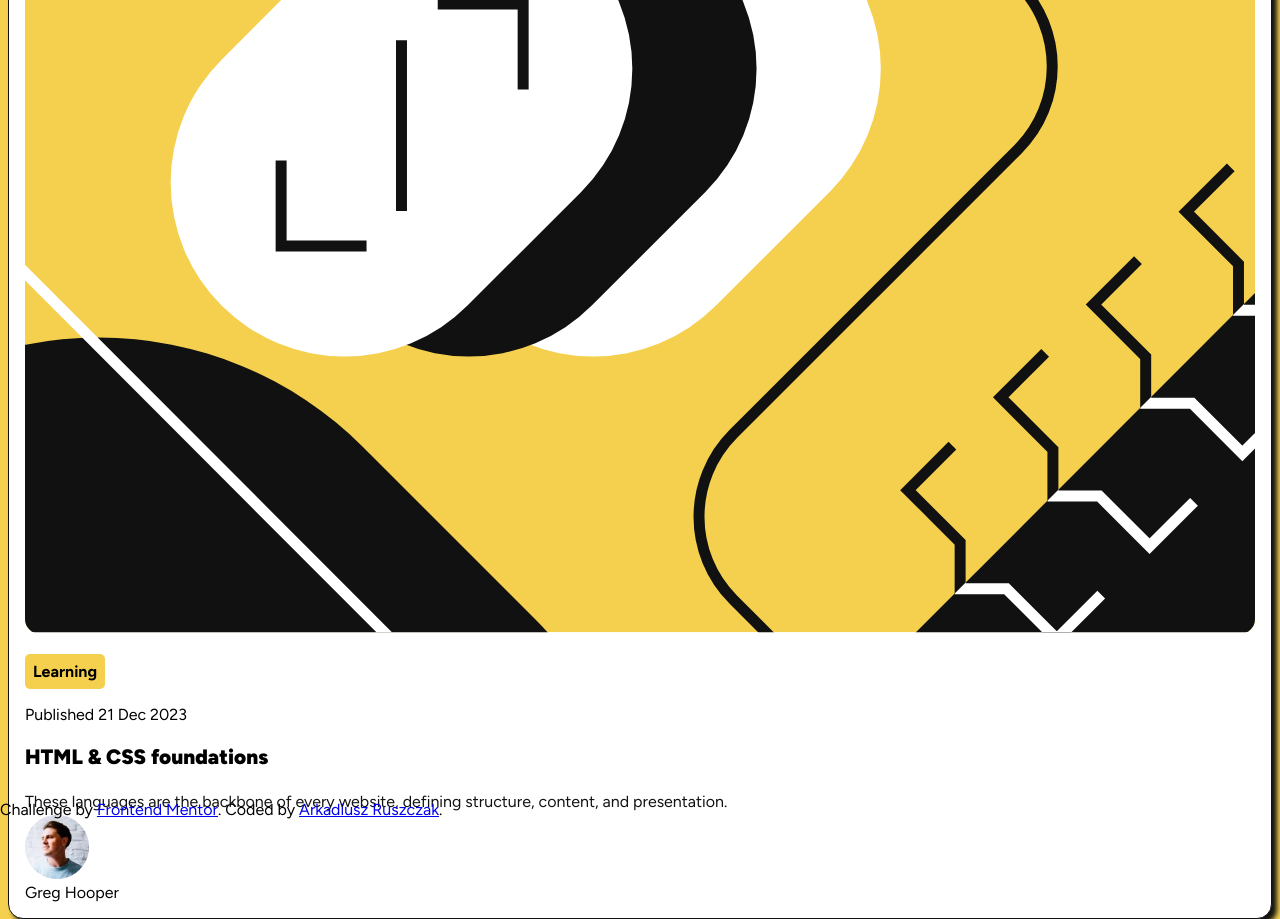
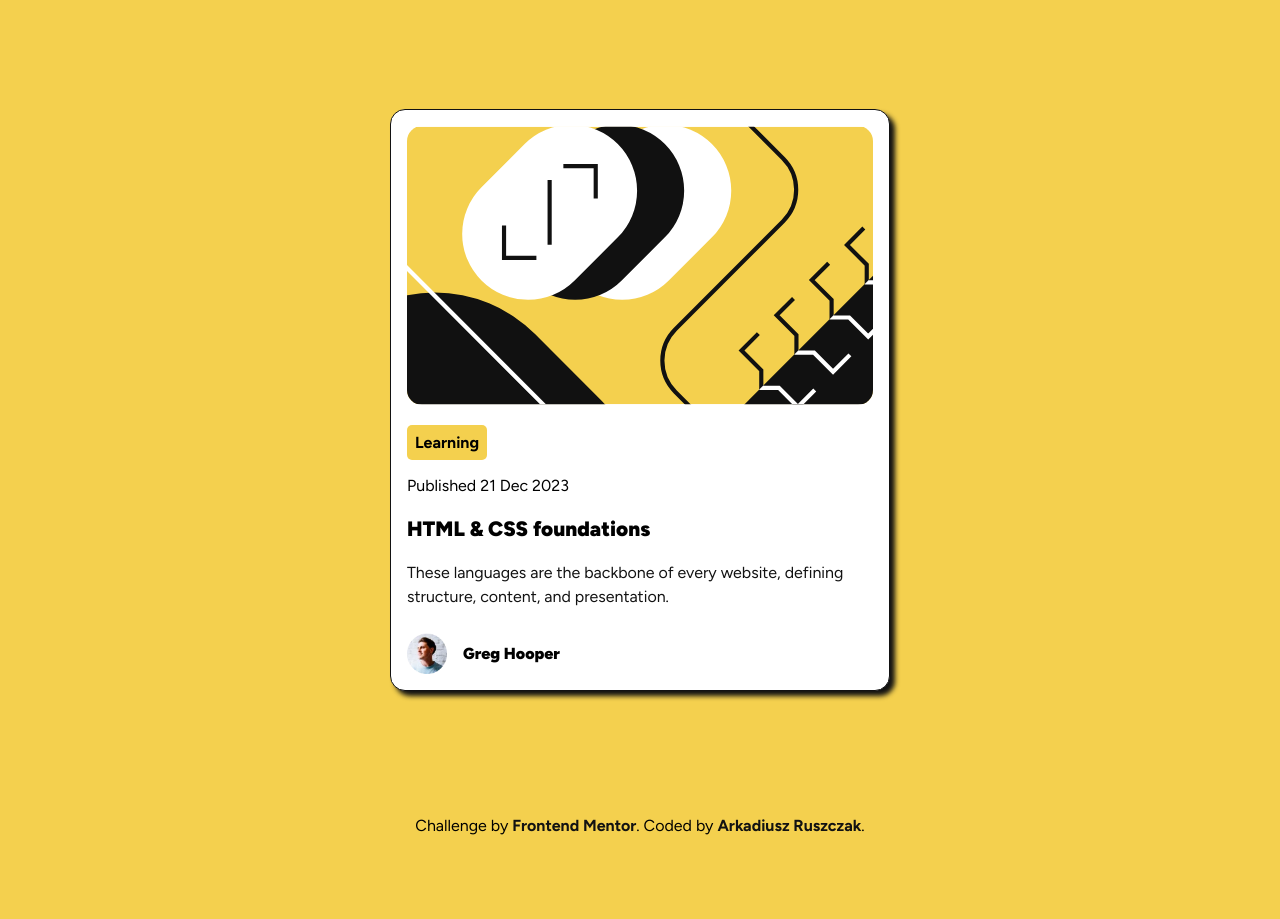
Before and after one commit to ArekR93/blog_card, a plain HTML site: page index.html in a window 1280 px wide. After the commit the page ends 851 px from the top, so only its background shows below. Drawn offline with Linux system fonts and the light colour scheme.

Commit message:
finished project

```diff
--- a/index.html
+++ b/index.html
@@ -26,7 +26,7 @@
       <p class="desc-text">These languages are the backbone of every website, defining structure, content, and presentation.</p>
       <div class="author">
         <img src="./assets/images/image-avatar.webp" alt="author of text">
-        <p class="author">Greg Hooper</p>
+        <p class="author-name">Greg Hooper</p>
       </div>
     </div>
   </div>
--- a/sass/main.scss
+++ b/sass/main.scss
@@ -26,6 +26,7 @@ body {
         background-color: $white;
         padding: 1em;
         width: 100%;
+        max-width: 500px;
         border-radius: 15px;
         border: 1px solid $black;
         box-shadow: 5px 5px 5px $black;
@@ -47,10 +48,37 @@ body {
             font-size: 1.3rem;
             font-weight: 900;
             margin: 1em 0;
+            transition: color .5s;
+        }
+        h1:hover{
+            color:$mainColor;
+            cursor: pointer;
         }
         .desc-text{
             color: $black;
             line-height: 1.5em;
         }
+        .author{
+            display: flex;
+            align-items: center;
+            margin-top: 1.5em;
+            img{
+                width: 40px;
+                margin-right: 1em;
+            }
+            .author-name{
+                font-weight: 900;
+            }
+        }
     }
 }
+
+.footer{
+    padding: 1em;
+    text-align: center;
+    a{
+        text-decoration: none;
+        color:$black;
+        font-weight: bold;
+    }
+}
```
Also changed, not shown: css/main.css, design/Desktop-version.png (added), design/Mobile-version.png (added), 1 other file.
